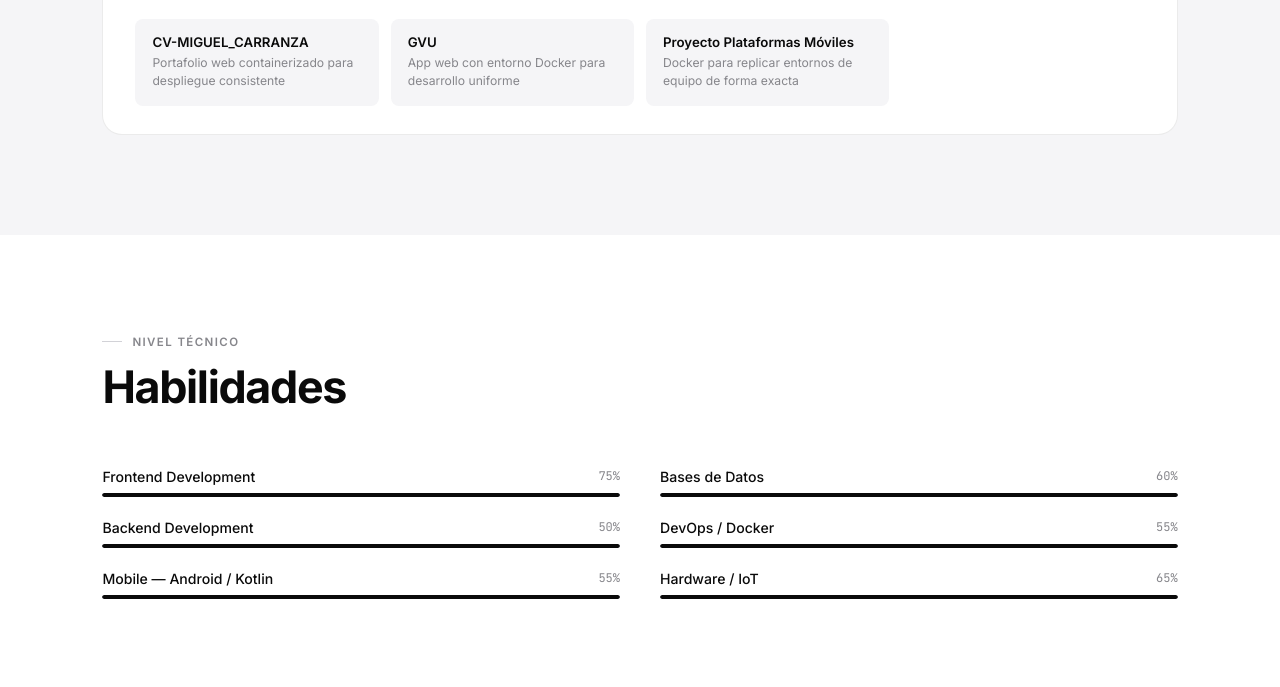
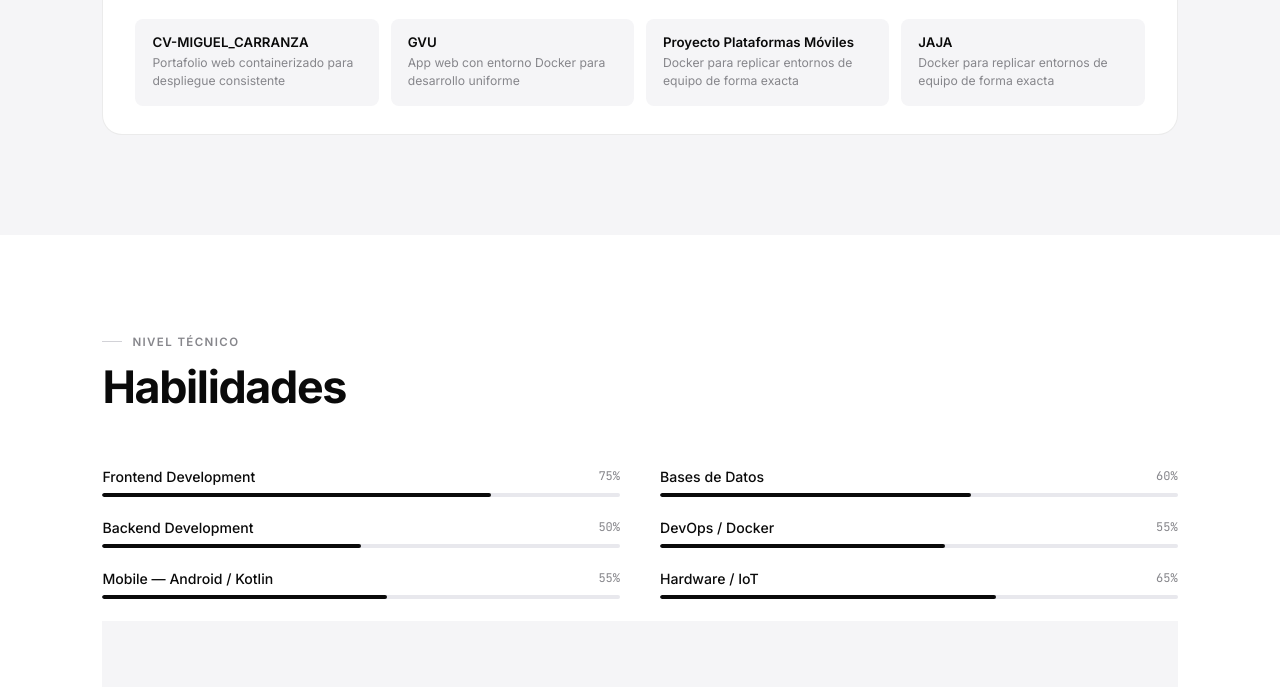
Before and after one commit to MADCO-py/CV-MIGUEL_CARRANZA, a plain HTML site: page index.html in a window 1280 px wide. Shown: the part 2273-2960 px from the top of the page. Drawn offline with Linux system fonts and the light colour scheme.

Commit message:
Edicion de Porcentaje

```diff
--- a/css/components.css
+++ b/css/components.css
@@ -271,3 +271,9 @@ body:has(button:hover) #cur-r {
     display: none;
   }
 }
+
+/* Sin cursor personalizado en pantallas táctiles */
+@media (pointer: coarse) {
+  #cur, #cur-r { display: none; }
+  body { cursor: auto; }
+}
--- a/css/index.css
+++ b/css/index.css
@@ -275,14 +275,23 @@ section {
   height: 100%;
   background: var(--black);
   border-radius: 10px;
-  transform: scaleX(0);
-  transform-origin: left;
-  transition: transform 1.2s var(--ease);
+  width: 0%;
+  transition: width 1.2s var(--ease);
 }
 .lang-bar.on {
-  transform: scaleX(1);
+  width: var(--w, 0%);
 }
 
+.skill-fill {
+  height: 100%;
+  background: var(--black);
+  border-radius: 10px;
+  width: 0%;
+  transition: width 1.3s var(--ease);
+}
+.skill-fill.on {
+  width: var(--w, 0%);
+}
 
 /* ── TECH STACK ── */
 .tech-grid {
@@ -407,12 +416,11 @@ section {
 .skill-pct  { font-size: 0.75rem; font-family: var(--font-mono); color: var(--gray4); }
 .skill-bg   { height: 4px; background: var(--gray2); border-radius: 10px; overflow: hidden; }
 .skill-fill {
-  height: 100%;
-  background: var(--black);
-  border-radius: 10px;
-  transform: scaleX(0);
-  transform-origin: left;
-  transition: transform 1.3s var(--ease);
+  width: 0%;
+  transition: width 1.3s var(--ease);
+}
+.skill-fill.on {
+  width: var(--w, 0%);
 }
 .skill-fill.on {
   transform: scaleX(1);
--- a/index.html
+++ b/index.html
@@ -143,15 +143,16 @@
             <span class="lang-pct">100%</span>
           </div>
           <div class="lang-track">
-            <div class="lang-bar" data-w="1"></div>
+            <div class="lang-bar" style="--w: 100%"></div>
           </div>
 
           <div class="lang-label-row">
             <span class="lang-name">Inglés</span>
+
             <span class="lang-pct">80%</span>
           </div>
           <div class="lang-track">
-            <div class="lang-bar" data-w="0.80"></div>
+            <div class="lang-bar" style="--w: 80%"></div>
           </div>
         </div>
       </div>
@@ -253,6 +254,10 @@
             <div class="dp-name">Proyecto Plataformas Móviles</div>
             <div class="dp-desc">Docker para replicar entornos de equipo de forma exacta</div>
           </div>
+          <div class="docker-proj">
+            <div class="dp-name">JAJA</div>
+            <div class="dp-desc">Docker para replicar entornos de equipo de forma exacta</div>
+          </div>
         </div>
       </div>
 
@@ -271,33 +276,32 @@
   <div class="reveal">
     <div class="skill-row">
       <div class="skill-hdr"><span class="skill-name">Frontend Development</span><span class="skill-pct">75%</span></div>
-          <div class="skill-bg"><div class="skill-fill" data-w="0.75"></div></div>
+      <div class="skill-bg"><div class="skill-fill" style="--w: 75%"></div></div>
     </div>
     <div class="skill-row">
       <div class="skill-hdr"><span class="skill-name">Backend Development</span><span class="skill-pct">50%</span></div>
-          <div class="skill-bg"><div class="skill-fill" data-w="0.50"></div></div>
+      <div class="skill-bg"><div class="skill-fill" style="--w: 50%"></div></div>
     </div>
     <div class="skill-row">
       <div class="skill-hdr"><span class="skill-name">Mobile — Android / Kotlin</span><span class="skill-pct">55%</span></div>
-          <div class="skill-bg"><div class="skill-fill" data-w="0.55"></div></div>
+      <div class="skill-bg"><div class="skill-fill" style="--w: 55%"></div></div>
     </div>
   </div>
   <div class="reveal" style="transition-delay: 0.12s">
     <div class="skill-row">
       <div class="skill-hdr"><span class="skill-name">Bases de Datos</span><span class="skill-pct">60%</span></div>
-          <div class="skill-bg"><div class="skill-fill" data-w="0.60"></div></div>
+      <div class="skill-bg"><div class="skill-fill" style="--w: 60%"></div></div>
     </div>
     <div class="skill-row">
       <div class="skill-hdr"><span class="skill-name">DevOps / Docker</span><span class="skill-pct">55%</span></div>
-          <div class="skill-bg"><div class="skill-fill" data-w="0.55"></div></div>
+      <div class="skill-bg"><div class="skill-fill" style="--w: 55%"></div></div>
     </div>
     <div class="skill-row">
       <div class="skill-hdr"><span class="skill-name">Hardware / IoT</span><span class="skill-pct">65%</span></div>
-          <div class="skill-bg"><div class="skill-fill" data-w="0.65"></div></div>
+      <div class="skill-bg"><div class="skill-fill" style="--w: 65%"></div></div>
     </div>
   </div>
 </div>
-  </section>
 
 
   <!-- ================================================================
```
Lines whose indentation alone changed are shown as unchanged.
